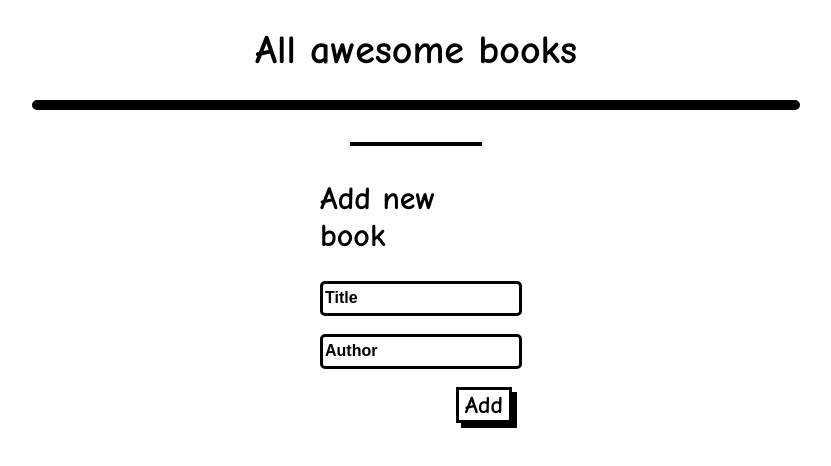
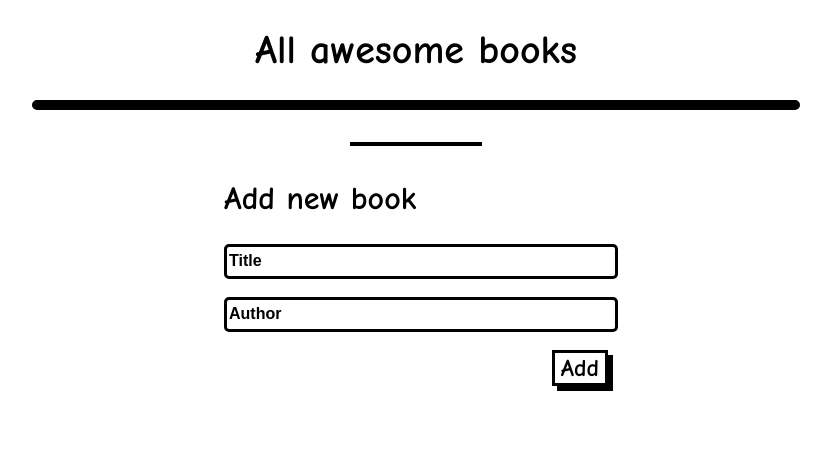
Before and after one commit to denscholar/BookListApp-Microverse-Project, a website: page index.html in a window 1280 px wide. Shown: the whole page, without its empty margins (224-1055 px from the left). Drawn offline with Linux system fonts and the light colour scheme.

Commit message:
Add some styles

```diff
--- a/styles.css
+++ b/styles.css
@@ -46,7 +46,7 @@ tr:nth-child(odd) {
 }
 
 form {
-    width: 15%;
+    width: 30%;
 }
 
 .flexend {
```
